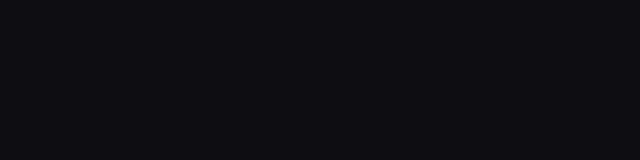
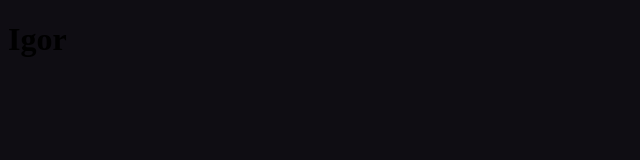
Before and after one commit to igorviniciussantana/boracodar-musicplayer, a Next.js app: page / in a window 1280 px wide. Shown: the top 160 px of the page, without its empty margins (0-640 px from the left). Built offline with nearby package versions, Linux system fonts and the light colour scheme.

Commit message:
feat: add components.ts

```diff
--- a/src/pages/index.tsx
+++ b/src/pages/index.tsx
@@ -2,7 +2,7 @@
 import Image from 'next/image'
 import { Roboto } from '@next/font/google'
 
-const roboto = Roboto({weight: ['700', '400']})
+const roboto = Roboto({weight: ['700', '400'], subsets: ['latin']})
 
 export default function Home() {
   return (
@@ -14,6 +14,7 @@
         <link rel="icon" href="/favicon.ico" />
       </Head>
      <main>
+      <h1>Igor</h1>
       </main>
     </>
   )
```
Also changed, not shown: src/components/components.ts (added).
